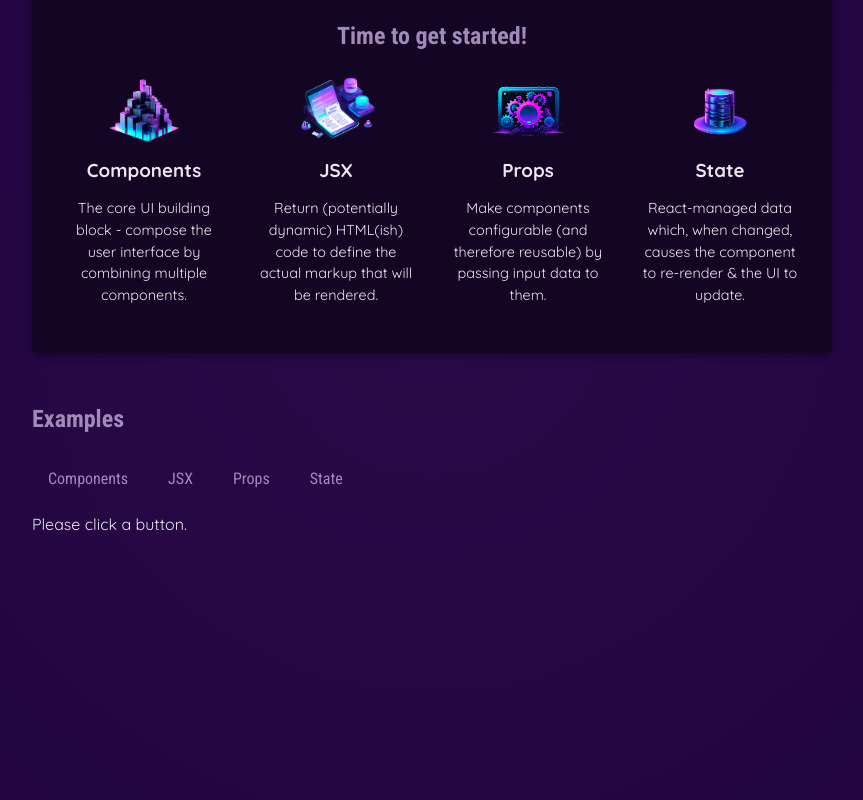
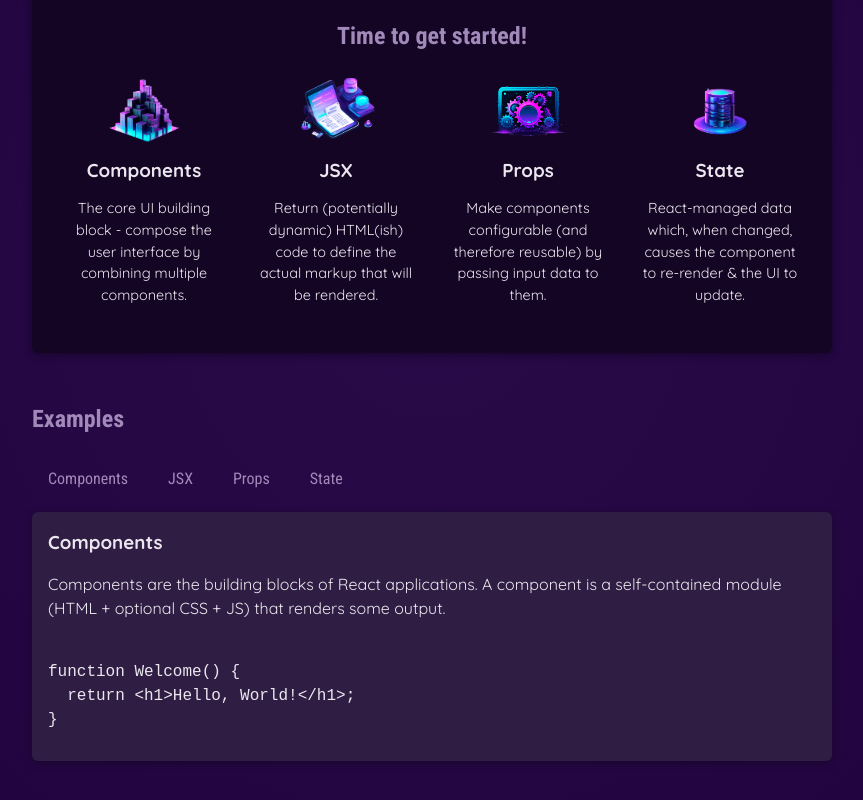
Before and after one commit to utahphotohunter/react-js, a React (Vite) app in the folder 01-starting-project/: page / in a window 1280 px wide. Shown: the part 346-1146 px from the top of the page, without its empty margins (208-1071 px from the left). Built offline with nearby package versions, Linux system fonts and the light colour scheme.

Commit message:
updated button dynamic content to be displayed based on state

```diff
--- a/01-starting-project/src/App.jsx
+++ b/01-starting-project/src/App.jsx
@@ -4,9 +4,10 @@
 import Header from "./components/Header/Header.jsx";
 import CoreConcept from "./components/CoreConcept/CoreConcept.jsx";
 import TabButton from "./components/TabButton/TabButton.jsx";
+import { EXAMPLES } from "./data.js";
 
 function App() {
-  const [selectedTopic, setSelectedTopic] = useState("Please click a button.");
+  const [selectedTopic, setSelectedTopic] = useState("components");
 
   function handleClick(selectedButton) {
     setSelectedTopic(selectedButton);
@@ -51,7 +52,13 @@
             <TabButton onClick={() => handleClick("props")}>Props</TabButton>
             <TabButton onClick={() => handleClick("state")}>State</TabButton>
           </menu>
-          {selectedTopic}
+          <div id="tab-content">
+            <h3>{EXAMPLES[selectedTopic].title}</h3>
+            <p>{EXAMPLES[selectedTopic].description}</p>
+            <pre>
+              <code>{EXAMPLES[selectedTopic].code}</code>
+            </pre>
+          </div>
         </section>
       </main>
     </div>
```
